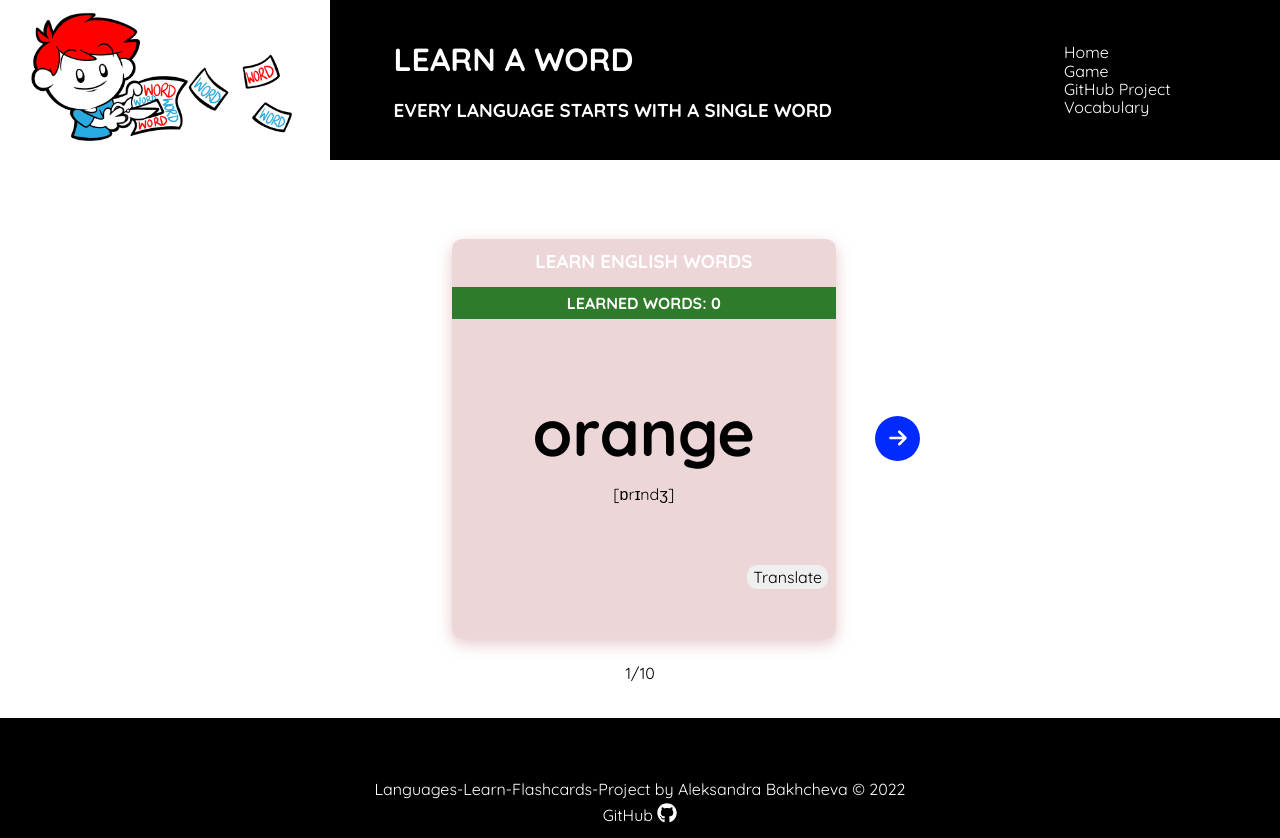
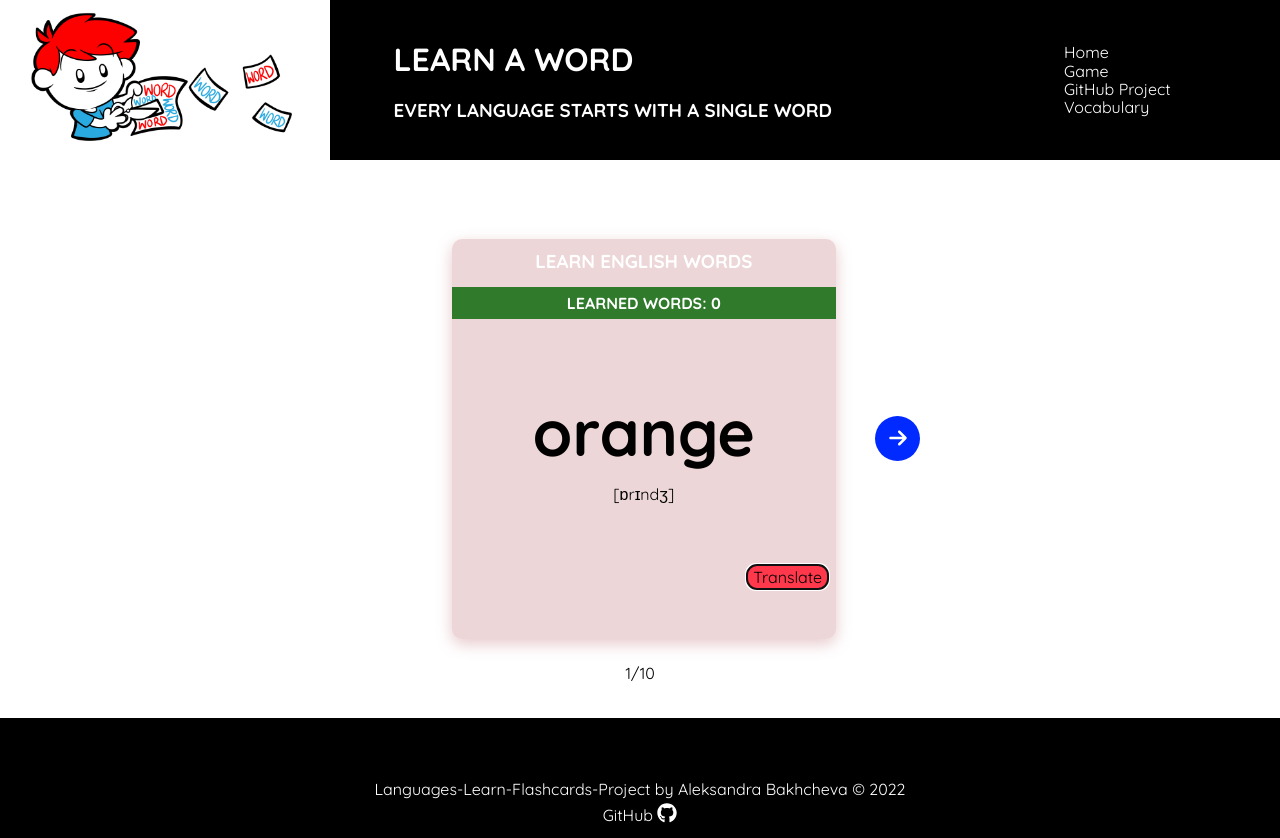
Before and after one commit to AleksandraBakhcheva/flashcards_app, a React (Create React App) app: page /flashcards_app/game in a window 1280 px wide. Built offline with nearby package versions, Linux system fonts and the light colour scheme.

Commit message:
wordcard autofocus tag added, ref is modified

```diff
--- a/src/assets/components/WordCard.jsx
+++ b/src/assets/components/WordCard.jsx
@@ -32,7 +32,7 @@ const WordCard = forwardRef(function WordCard(props, ref) {
                 <h1 className="wordcard__word">{word}</h1>
                 <p className="wordcard__transcription">{transcription}</p>
                 <div className="wordcard__translation">
-                {isClicked ? <p className="translation">{meaning}</p> : <motion.button onClick={getTranslation} ref={ref} whileHover={{scale: 1.2}} whileTap={{scale: 0.9, x: "-5px", y: "5px"}}>Translate</motion.button>}
+                {isClicked ? <p ref={ref} className="translation">{meaning}</p> : <motion.button onClick={getTranslation} ref={ref} autoFocus whileHover={{scale: 1.2}} whileTap={{scale: 0.9, x: "-5px", y: "5px"}}>Translate</motion.button>}
                 </div>
             </div>
         </motion.div>
```
